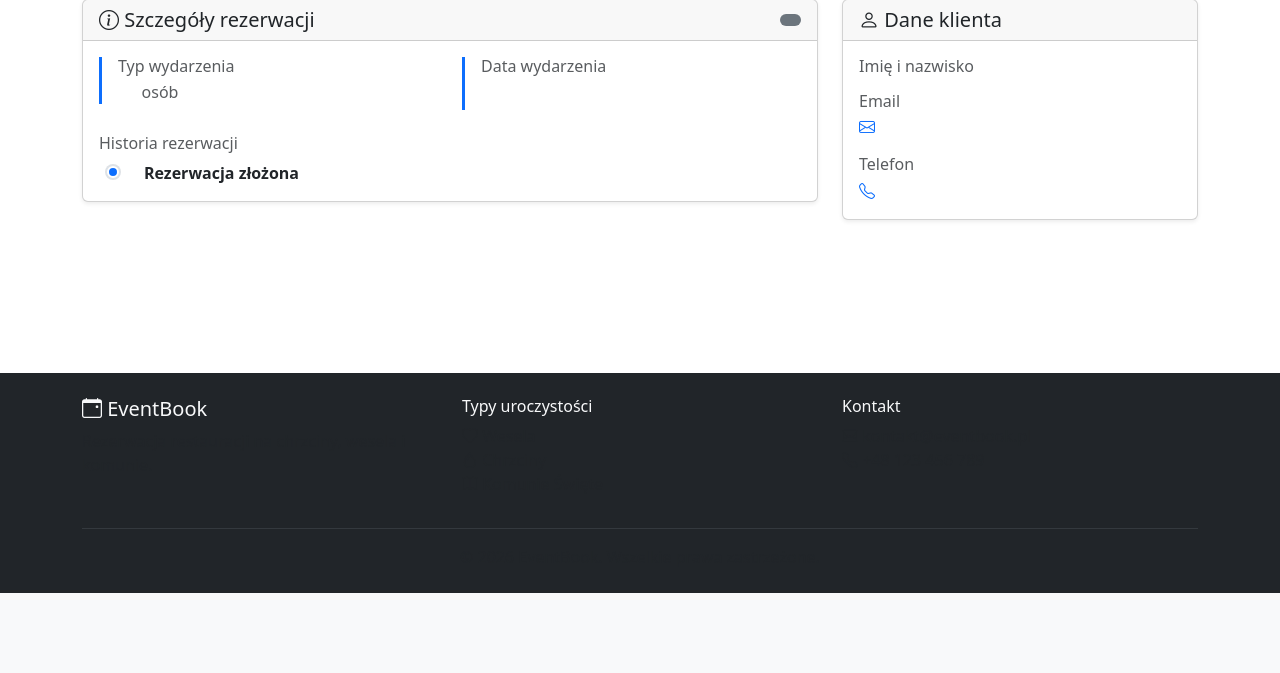
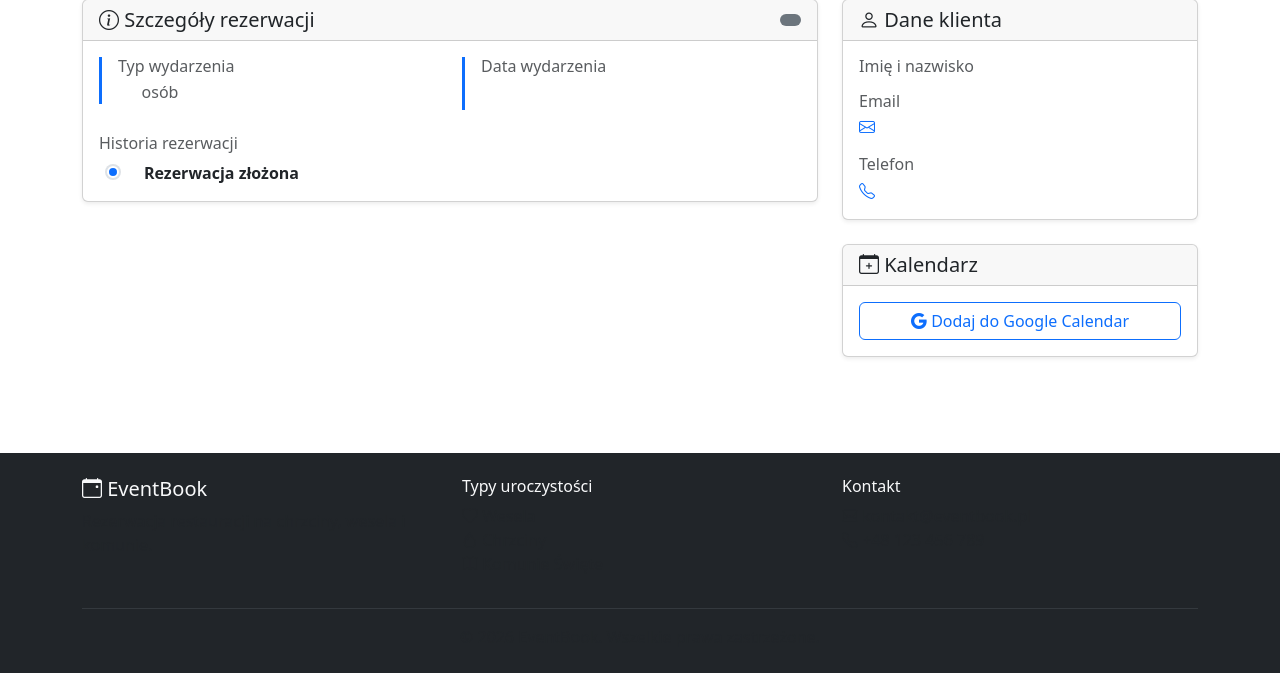
Before and after one commit to JanBober21/mojevent, a Django app: template templates/bookings/owner/booking_detail.html in a window 1280 px wide. Shown: the part 207-880 px from the top of the page. Before the commit the page ends 800 px from the top, so only its background shows below. Run offline with Django 5.2, Linux system fonts and the light colour scheme; the template is opened without the code that fills it, so the values that code supplies are empty.

Commit message:
Add Google Calendar integration button
- Add 'Dodaj do Google Calendar' button on client booking detail page
- Add 'Dodaj do Google Calendar' button on owner booking detail page
- Pre-fills event title, date, time, location, and guest details
- Opens Google Calendar in new tab with pre-populated event form
- Button hidden for cancelled bookings

```diff
--- a/templates/bookings/owner/booking_detail.html
+++ b/templates/bookings/owner/booking_detail.html
@@ -142,6 +142,20 @@
             </div>
         </div>
 
+        <!-- Google Calendar -->
+        {% if booking.status != 'cancelled' %}
+        <div class="card shadow-sm mb-4">
+            <div class="card-header">
+                <h5 class="mb-0"><i class="bi bi-calendar-plus"></i> Kalendarz</h5>
+            </div>
+            <div class="card-body">
+                <a href="https://calendar.google.com/calendar/render?action=TEMPLATE&text={{ booking.get_event_type_display|urlencode }}+-+{{ restaurant.name|urlencode }}&dates={{ booking.event_date|date:'Ymd' }}T100000/{{ booking.event_date|date:'Ymd' }}T220000&details=Rezerwacja+nr+{{ booking.id }}%0AGości:+{{ booking.guest_count }}%0AKlient:+{{ booking.first_name }}+{{ booking.last_name }}%0ATelefon:+{{ booking.phone }}%0AEmail:+{{ booking.email }}&location={{ restaurant.address|urlencode }},+{{ restaurant.city|urlencode }}&sf=true" target="_blank" class="btn btn-outline-primary w-100">
+                    <i class="bi bi-google"></i> Dodaj do Google Calendar
+                </a>
+            </div>
+        </div>
+        {% endif %}
+
         <!-- Akcje -->
         {% if booking.status == 'pending' %}
         <div class="card shadow-sm">
```
Also changed, not shown: templates/bookings/booking_detail.html (+8 -1 lines).
